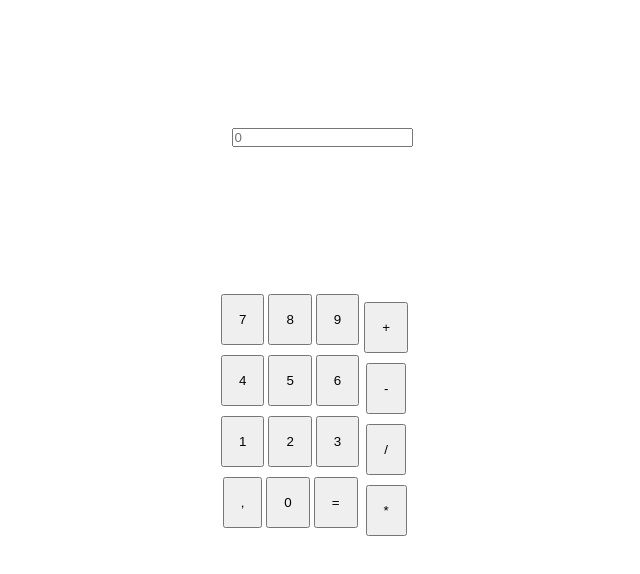
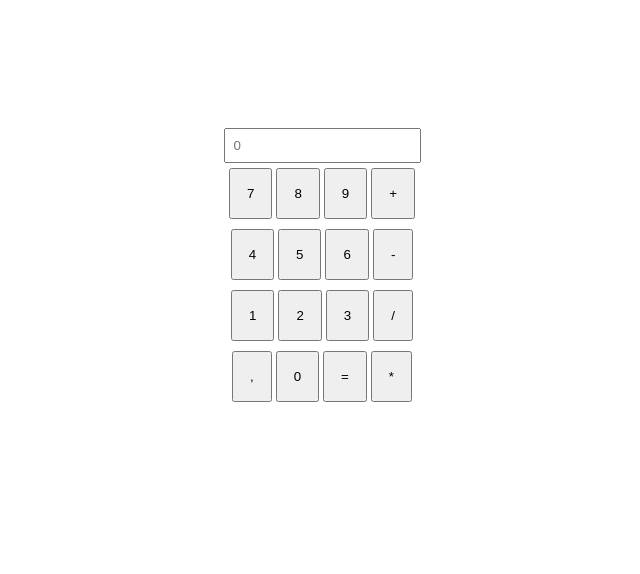
Before and after one commit to heltonmateus/calculadora, a plain HTML site: page index.html in a window 1280 px wide. Shown: the whole page, without its empty margins (318-958 px from the left). Drawn offline with Linux system fonts and the light colour scheme.

Commit message:
Calculadora

```diff
--- a/index.html
+++ b/index.html
@@ -11,44 +11,40 @@
 <body>
 
 
+
+<div id="calculadora">
+
     <div id="mostrarNumeros">
         <label for="numeros"></label>
         <input type="text" placeholder="0" id="exibirNumeros">
     </div>
-
-    <div id="flex">
-    <div id="calculadora">
 
 
     <div class="numeros">
     <button id="7">7</button>
     <button id="8">8</button>
     <button id="9">9</button>
+    <button id="+">+</button>
     </div>
 
     <div class="numeros">
     <button id="4">4</button>
     <button id="5">5</button>
     <button id="6">6</button>
+    <button id="-">-</button>
     </div>
 
     <div class="numeros">
     <button id="1">1</button>
     <button id="2">2</button>
     <button id="3">3</button>
+    <button id="/">/</button>
     </div>
 
     <div class="numeros">
     <button id=",">,</button>
     <button id="0">0</button>
     <button id="=">=</button>
-    </div>
-</div>
-
-<div class="numeros" id="sinais">
-    <button id="+">+</button>
-    <button id="-">-</button>
-    <button id="/">/</button>
     <button id="*">*</button>
     </div>
 
--- a/style.css
+++ b/style.css
@@ -5,48 +5,30 @@
 
 #calculadora{
     display: flex;
+    flex-direction: column;
     align-items: center;
-    justify-content: space-around;
-    flex-direction: column;
-    margin-top: 10%;
+    justify-content: center;
 
 }
 
 .numeros{
     margin: 5px;
-    margin-left: -5px;
 }
 
 .numeros > button{
+    padding: 16px;
 
-    padding: 16px;
-}
-
-#sinais{
-    display: flex;
-    justify-content: space-around;
-    flex-direction: column;
-    align-items: center;
-    margin-top: 150px;
-}
-
-#sinais > button{
-    padding: 16px;
-    margin: 5px;
-
-}
-
-#flex{
-    display: flex;
-    justify-content: center;
-    align-items: center;
-    flex-direction: row;
 
 }
 
 #mostrarNumeros{
 
     padding-top: 10%;
-    margin-left: 43%;
+}
+
+#exibirNumeros{
+
+    padding: 8px;
+
 
 }
```
